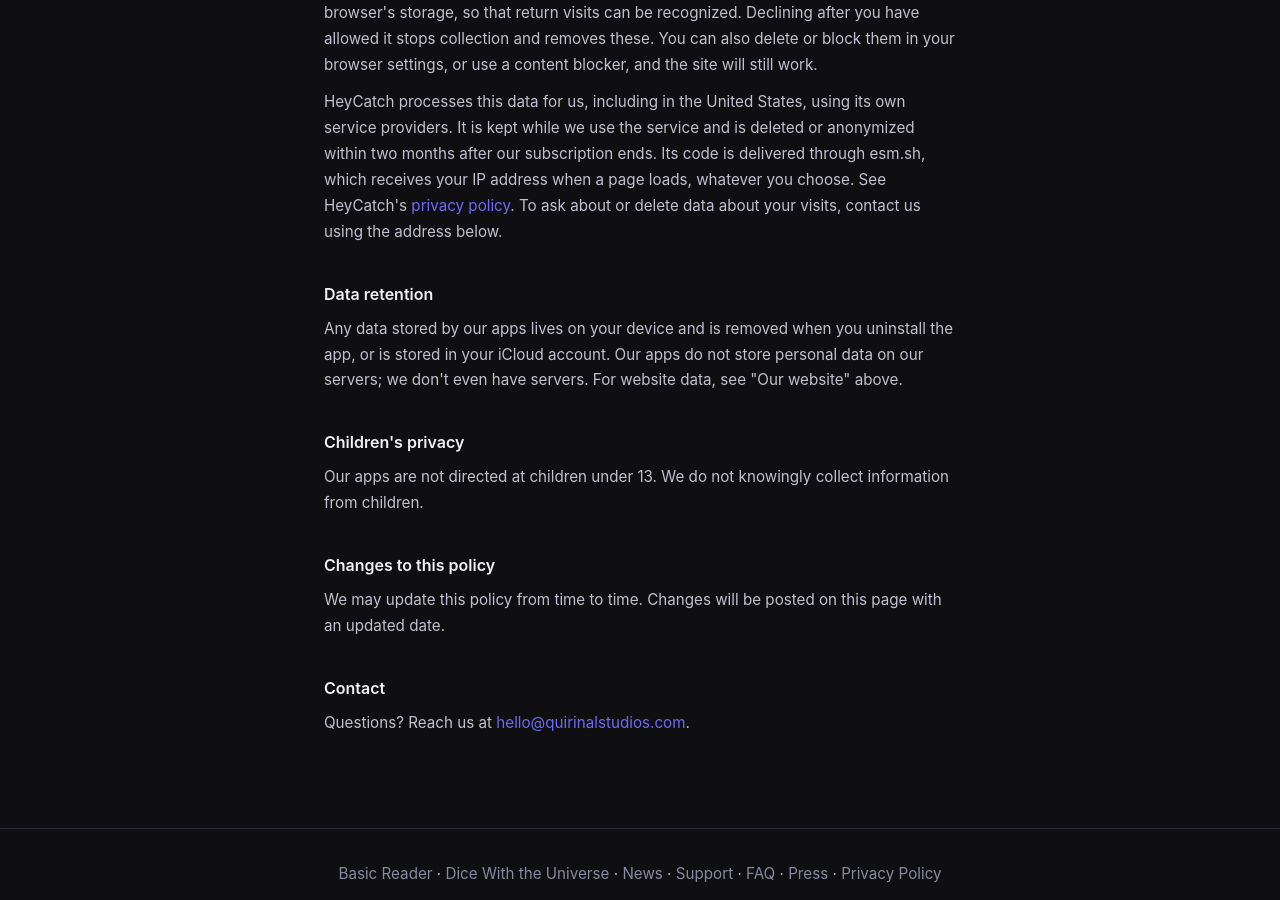
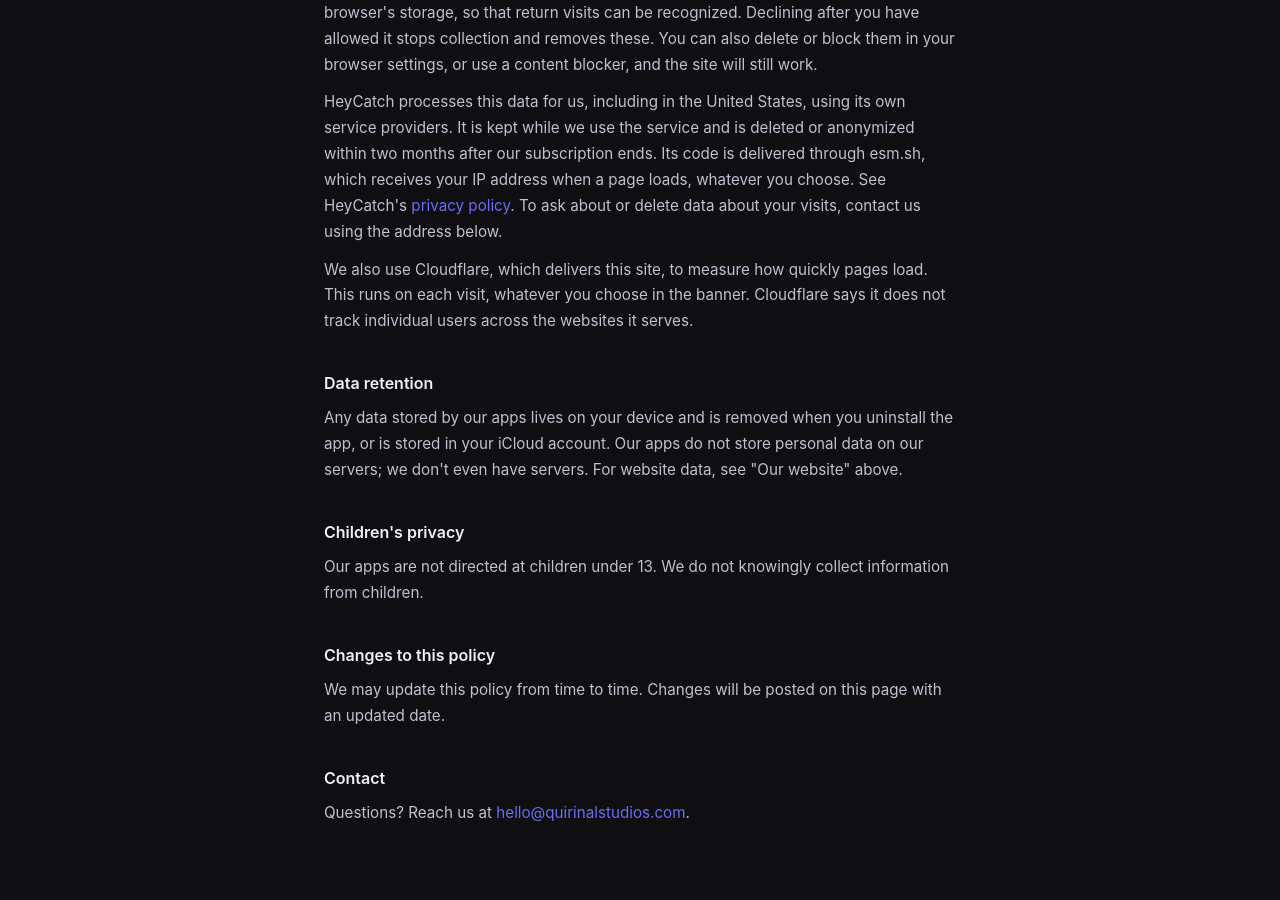
Before and after one commit to LeanderQ/quirinalstudios.github.io, a Jekyll site: the page privacy/index.html, which Jekyll copies as it is, in a window 1280 px wide and 900 px high, scrolled down 1013 px. Built offline with Jekyll 4.4.1, drawn with Linux system fonts in a browser that asks for light colours.

Commit message:
Mention Cloudflare page load measurement and allow it in the content policy
Co-Authored-By: Claude Sonnet 5.5 <noreply@anthropic.com>

```diff
--- a/privacy/index.html
+++ b/privacy/index.html
@@ -170,6 +170,10 @@
       HeyCatch processes this data for us, including in the United States, using its own service providers. It is kept while we use the service and is deleted or anonymized within two months after our subscription ends. Its code is delivered through esm.sh, which receives your IP address when a page loads, whatever you choose. See HeyCatch's <a href="https://heycatch.ai/privacy">privacy policy</a>. To ask about or delete data about your visits, contact us using the address below.
     </p>
 
+    <p>
+      We also use Cloudflare, which delivers this site, to measure how quickly pages load. This runs on each visit, whatever you choose in the banner. Cloudflare says it does not track individual users across the websites it serves.
+    </p>
+
     <h2>Data retention</h2>
     <p>
       Any data stored by our apps lives on your device and is removed when you uninstall the app, or is stored in your iCloud account. Our apps do not store personal data on our servers; we don't even have servers. For website data, see "Our website" above.
```
Also changed, not shown: _docs/security-headers.md (+1 -1 lines).
